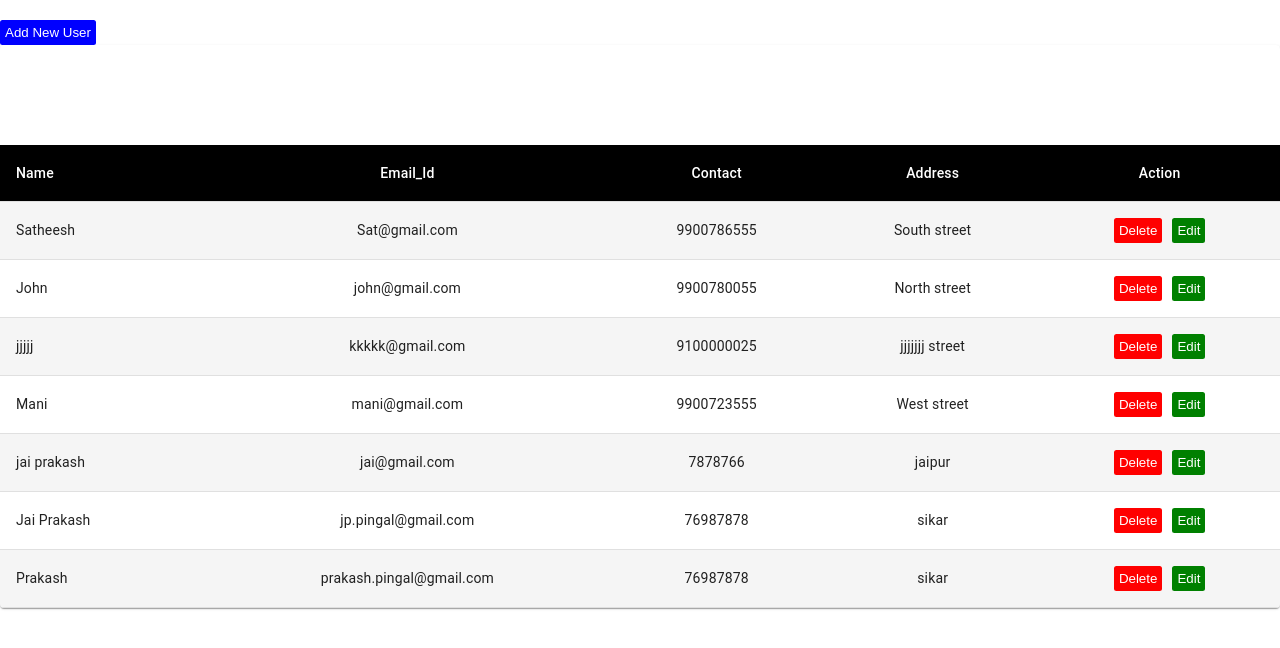
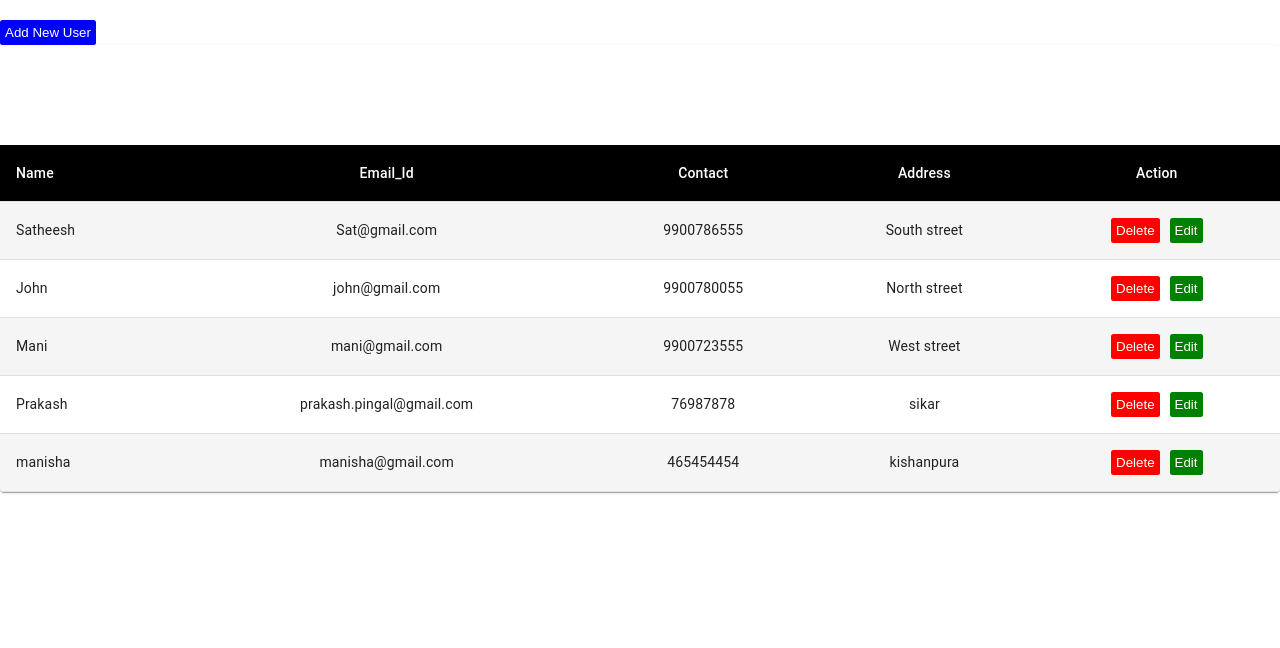
Before and after one commit to jppingal/curd-api-mthods, a React (Create React App) app: page / in a window 1280 px wide. Shown: the top 648 px of the page. Built offline with nearby package versions, Linux system fonts and the light colour scheme; data requests are answered from the project's data file.

Commit message:
Error fixed

```diff
--- a/db.json
+++ b/db.json
@@ -15,13 +15,6 @@
       "adderss": "North street"
     },
     {
-      "id": 3,
-      "name": "jjjjj",
-      "email": "kkkkk@gmail.com",
-      "contact": "9100000025",
-      "adderss": "jjjjjjj street"
-    },
-    {
       "id": 4,
       "name": "Mani",
       "email": "mani@gmail.com",
@@ -29,25 +22,18 @@
       "adderss": "West street"
     },
     {
-      "name": "jai prakash",
-      "email": "jai@gmail.com",
-      "contact": "7878766",
-      "adderss": "jaipur",
-      "id": 6
-    },
-    {
-      "name": "Jai Prakash ",
-      "email": "jp.pingal@gmail.com",
-      "contact": "76987878",
-      "adderss": "sikar",
-      "id": 9
-    },
-    {
       "name": " Prakash ",
       "email": "prakash.pingal@gmail.com",
       "contact": "76987878",
       "adderss": "sikar",
       "id": 10
+    },
+    {
+      "name": "manisha",
+      "email": "manisha@gmail.com",
+      "contact": "465454454",
+      "adderss": "kishanpura",
+      "id": 11
     }
   ]
 }
--- a/src/components/AddUser.js
+++ b/src/components/AddUser.js
@@ -1,7 +1,7 @@
 import React, { useState } from 'react';
 import { makeStyles } from '@material-ui/core/styles';
 import TextField from '@material-ui/core/TextField';
-import { Link, useNavigate } from "react-router-dom";
+import { Link } from "react-router-dom";
 import { useDispatch } from 'react-redux';
 import { addUser } from '../redux/action';
 
--- a/src/components/EditUser.js
+++ b/src/components/EditUser.js
@@ -3,7 +3,7 @@ import { makeStyles } from '@material-ui/core/styles';
 import TextField from '@material-ui/core/TextField';
 import { Link, useParams } from "react-router-dom";
 import { useDispatch, useSelector } from 'react-redux';
-import {getEditableUser, updateUser } from '../redux/action';
+import { getEditableUser, updateUser } from '../redux/action';
 
 const useStyles = makeStyles((theme) => ({
     root: {
@@ -16,10 +16,10 @@ const useStyles = makeStyles((theme) => ({
 
 const EditUser = () => {
     const classes = useStyles();
-    const {id} = useParams();
+    const { id } = useParams();
     console.log("get id to url", id)
 
-    const {user} = useSelector((state)=> state.data)
+    const { user } = useSelector((state) => state.data)
 
 
 
@@ -41,24 +41,28 @@ const EditUser = () => {
     }
 
     const dispatch = useDispatch()
-    const handleUpdateUserSubmit=(e) =>{
+    const handleUpdateUserSubmit = (e) => {
         e.preventDefault();
-        if(!name || !email || !contact || !adderss){
+        if (!name || !email || !contact || !adderss) {
             setError('Please input all input field')
-        }else{
+        } else {
             dispatch(updateUser(addUpdatedUser));
             setError("")
             setSuccessfull(true)
-
+          console.log("updateUser", addUpdatedUser)
         }
     }
 
-    useEffect(()=>{
-        setAddUpdatedUser({...user})
+   //for this useEffect use for defaultValue in edit form
+    useEffect(() => {
+        setAddUpdatedUser({ ...user })
     }, [user])
-    useEffect(()=>{
+
+
+    useEffect(() => {
         dispatch(getEditableUser(id))
-    },[])
+    }, [])
+
     return (
         <div>
             <Link to="/">
@@ -74,8 +78,8 @@ const EditUser = () => {
                 </button>
             </Link>
             <h3>Edit User Here</h3>
-            {!! successfull=== true ?<h5 style={{color: "green"}}> Form Updated successfully please click on Go To Home</h5>: ""}
-            {error && <h5 style={{color: "red"}}>{error} </h5>}
+            {!!successfull === true ? <h5 style={{ color: "green" }}> Form Updated successfully please click on Go To Home</h5> : ""}
+            {error && <h5 style={{ color: "red" }}>{error} </h5>}
             <form
                 className={classes.root}
                 noValidate autoComplete="off"
@@ -107,7 +111,7 @@ const EditUser = () => {
                     name='contact'
                     onChange={handleInputChange}
                 />
-                <br/>
+                <br />
                 <TextField
                     id="standard-basic"
                     label="Adderss"
@@ -116,8 +120,8 @@ const EditUser = () => {
                     name='adderss'
                     onChange={handleInputChange}
                 />
-                <br/>
-                 <button style={{
+                <br />
+                <button style={{
                     backgroundColor: 'green',
                     width: 150,
                     color: 'white',
--- a/src/components/Home.js
+++ b/src/components/Home.js
@@ -33,13 +33,13 @@ function createData(name, calories, fat, carbs, protein) {
     return { name, calories, fat, carbs, protein };
 }
 
-const rows = [
-    createData('Frozen yoghurt', 159, 6.0, 24, 4.0),
-    createData('Ice cream sandwich', 237, 9.0, 37, 4.3),
-    createData('Eclair', 262, 16.0, 24, 6.0),
-    createData('Cupcake', 305, 3.7, 67, 4.3),
-    createData('Gingerbread', 356, 16.0, 49, 3.9),
-];
+// const rows = [
+//     createData('Frozen yoghurt', 159, 6.0, 24, 4.0),
+//     createData('Ice cream sandwich', 237, 9.0, 37, 4.3),
+//     createData('Eclair', 262, 16.0, 24, 6.0),
+//     createData('Cupcake', 305, 3.7, 67, 4.3),
+//     createData('Gingerbread', 356, 16.0, 49, 3.9),
+// ];
 
 const useStyles = makeStyles({
     table: {
@@ -118,7 +118,7 @@ const Home = () => {
                                         onClick={() => handleDeleteButton(elem.id)}>
                                         Delete
                                     </button>
-                                    <Link to={`/edit/:${elem.id}`}>
+                                    <Link to={`/edit/${elem.id}`}>
                                         <button style={{
                                             backgroundColor: 'green',
                                             color: 'white',
--- a/src/redux/action.js
+++ b/src/redux/action.js
@@ -19,12 +19,13 @@ const getUserEdit = (user)=>({
 const userUpdated = ()=>({
     type: types.UPDATE_USER,
 
+
 })
 
 export const loadUsers = () => {
     return function (dispatch) {
-        // axios.get(`${process.env.REACT_APP_API_KEY}`)
-        axios.get('http://localhost:5000/user/')
+         axios.get(`${process.env.REACT_APP_API_KEY}`)
+        // axios.get('http://localhost:5000/user/')
             .then((res) => {
                 // console.log("res", res);
                 dispatch(getUsers(res.data))
@@ -36,7 +37,7 @@ export const loadUsers = () => {
 export const deleteUser = (id) => {
     return function (dispatch) {
         // axios.get(`${process.env.REACT_APP_API_KEY}`)
-        axios.delete(`http://localhost:5000/user/${id}`)
+        axios.delete(`${process.env.REACT_APP_API_KEY}${id}`)
             .then((res) => {
                 // console.log("res", res);
                 dispatch(userDeleted())
@@ -48,7 +49,7 @@ export const deleteUser = (id) => {
 
 export const addUser = (user)=>{
     return function (dispatch) {
-        axios.post(`http://localhost:5000/user/`, user)
+        axios.post(`${process.env.REACT_APP_API_KEY}`, user)
         .then((res)=> {
             console.log("Add User in Action", res);
             dispatch(userAdded());
@@ -64,7 +65,7 @@ export const getEditableUser = (id) => {
     return function (dispatch) {
         console.log("get Edit id in action: ", id);
         // axios.get(`${process.env.REACT_APP_API_KEY}`)
-        axios.get(`http://localhost:5000/user/3`)
+        axios.get(`${process.env.REACT_APP_API_KEY}${id}`)
             .then((res) => {
                 console.log("res", res);
                 dispatch(getUserEdit(res.data))
@@ -76,13 +77,13 @@ export const getEditableUser = (id) => {
 export const updateUser = (user, id) => {
 
     return function (dispatch) {
-        console.log("get Update id in action: ");
+        console.log("get Update id in action:updateUser ", user);
         // axios.get(`${process.env.REACT_APP_API_KEY}`)
-        axios.put(`http://localhost:5000/user/3`, user)
+        axios.put(`${process.env.REACT_APP_API_KEY}${id}`, user)
             .then((res) => {
                 console.log("res", res);
                 dispatch(userUpdated())
-                dispatch(loadUsers())
+                // dispatch(loadUsers())
             })
             .catch((error) => console.log("Update User Error :", error))
     };
```
Also changed, not shown: 1 other file (tests, documents, lock files or other folders).
